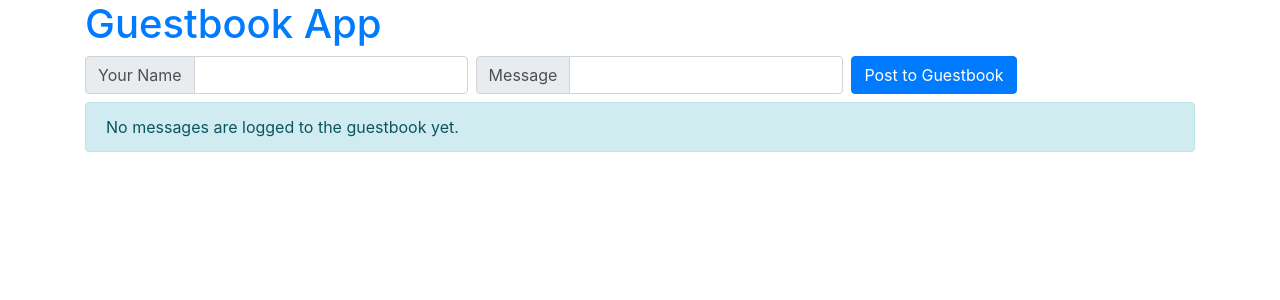
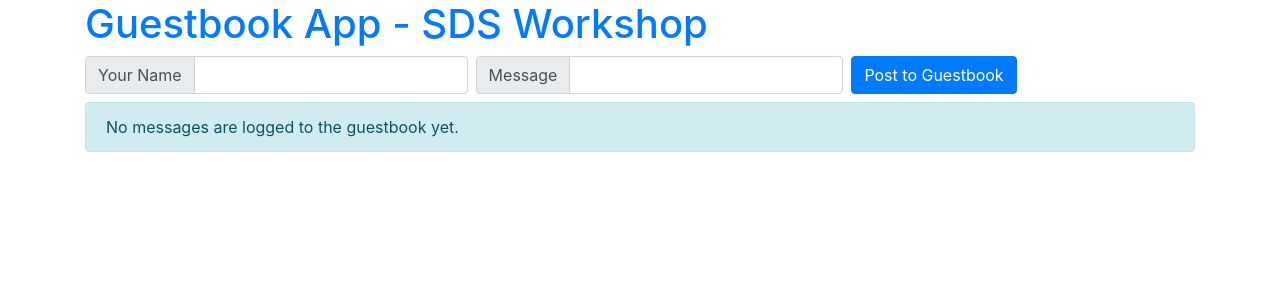
Before and after one commit to adindap-gcp/guestbook-django-app, a Django app: page / in a window 1280 px wide. Shown: the top 300 px of the page. Run offline with Django 3.2, Linux system fonts and the light colour scheme; data that the repository does not hold is empty; some libraries are stand-ins or nearby versions.

Commit message:
Update home html title

```diff
--- a/src/message/templates/home.html
+++ b/src/message/templates/home.html
@@ -15,7 +15,7 @@
         <div class="container">
             <h1>
                 <a href="/">
-                    Guestbook App
+                    Guestbook App - SDS Workshop
                 </a>
             </h1>
         </div>
```
